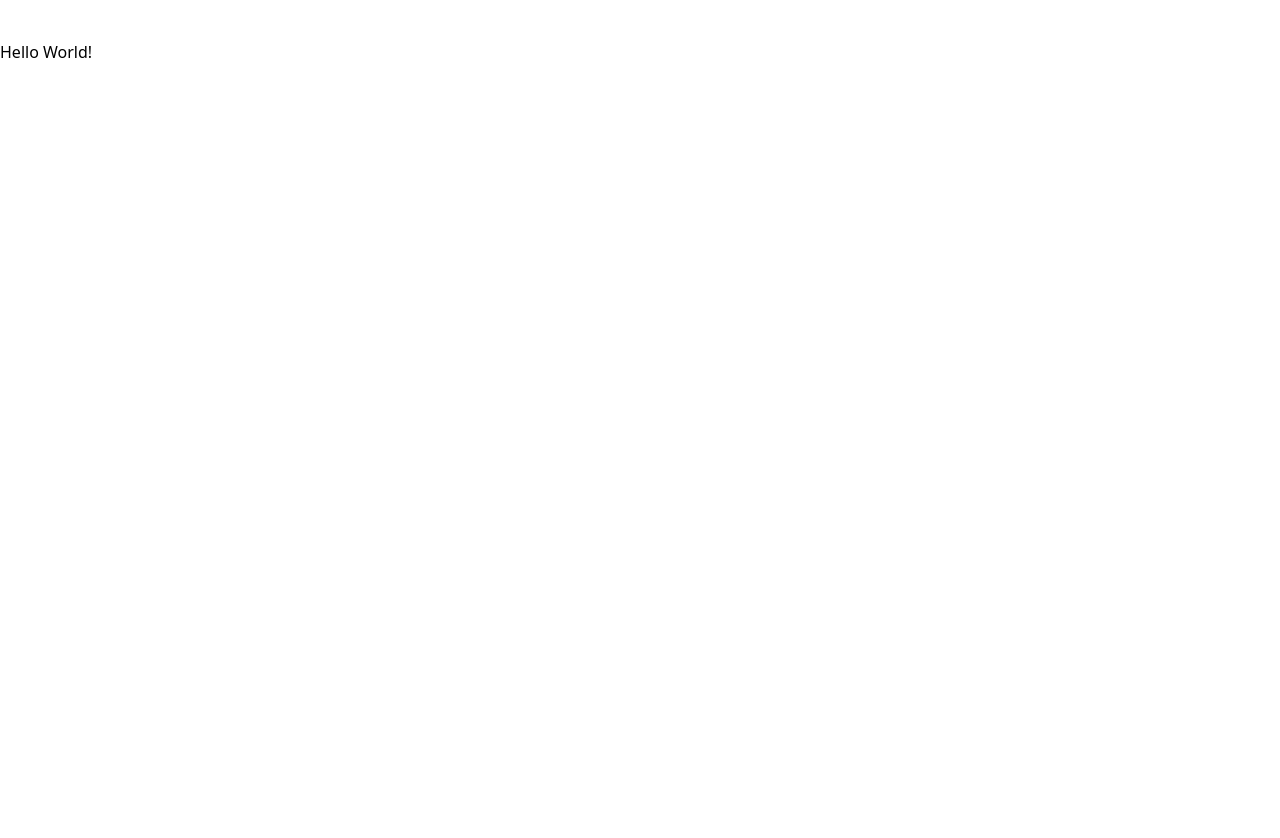
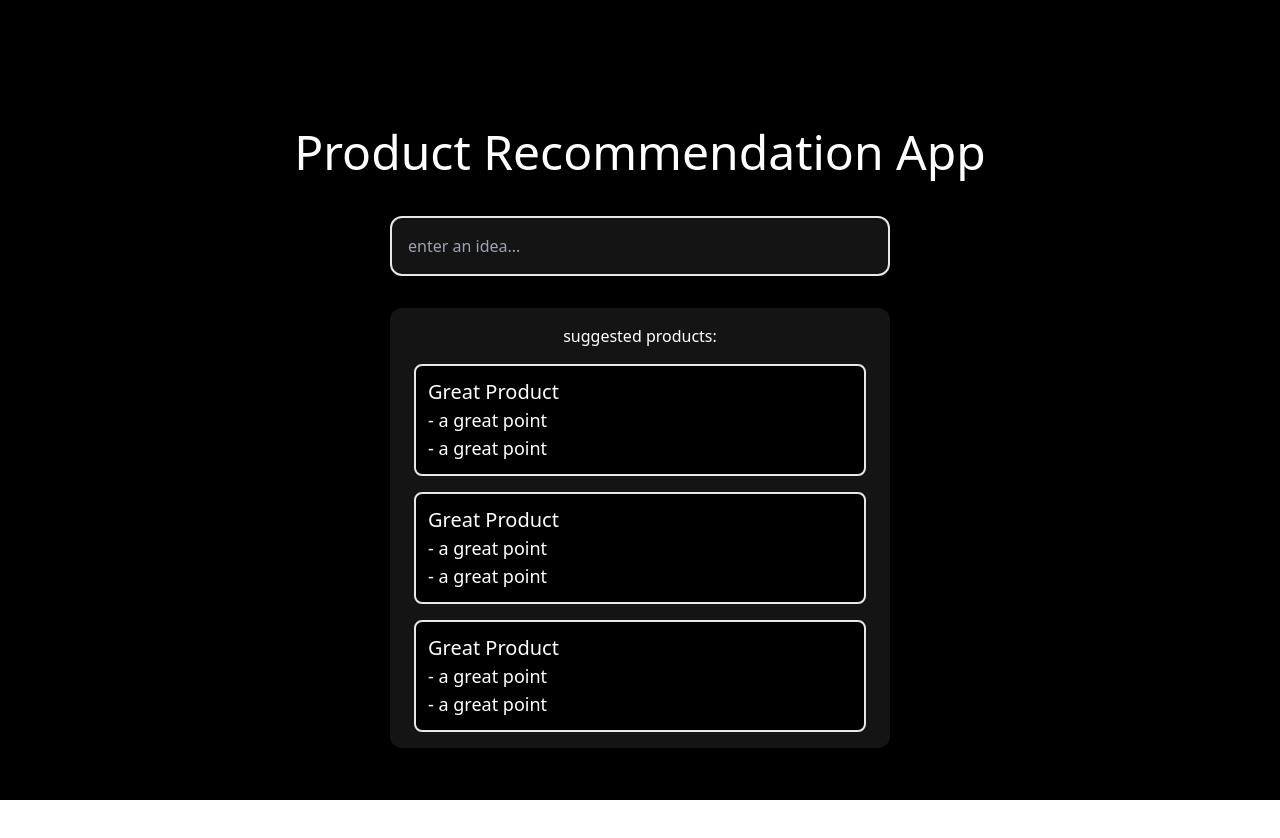
Before and after one commit to Zendovo/product-recommendation, a React app in the folder client/: page / in a window 1280 px wide. Shown: the top 838 px of the page. Before the commit the page ends 800 px from the top, so only its background shows below. Built offline with nearby package versions, Linux system fonts and the light colour scheme.

Commit message:
create basic ui design

```diff
--- /dev/null
+++ b/client/src/components/Product.tsx
@@ -0,0 +1,11 @@
+import * as React from 'react';
+
+export default function () {
+  return (
+    <div className="p-3 flex flex-col justify-items-start text-left bg-black rounded-lg border-2 mt-4">
+      <div className="text-xl">Great Product</div>
+      <div className="text-lg">- a great point</div>
+      <div className="text-lg">- a great point</div>
+    </div>
+  );
+}
--- a/client/src/main.css
+++ b/client/src/main.css
@@ -1,3 +1,9 @@
 @tailwind base;
 @tailwind components;
 @tailwind utilities;
+
+.glass {
+  -webkit-backdrop-filter: blur(8px); /* Safari 9+ */
+  backdrop-filter: blur(8px); /* Chrome and Opera */
+  box-shadow: inset 0 0 0 200px rgba(255, 255, 255, 0.08);
+}
--- a/client/src/root.tsx
+++ b/client/src/root.tsx
@@ -1,5 +1,27 @@
 import * as React from 'react';
+import Product from './components/Product';
 
 export default function () {
-  return <div className='mt-10'>Hello World!</div>;
+  return (
+    <div className="bg-black h-screen text-white">
+      <div className="container m-auto flex flex-col justify-center justify-items-center text-center py-32">
+        <div className="text-5xl">Product Recommendation App</div>
+        <div className="flex justify-around">
+          <input
+            className="mt-10 rounded-xl px-4 py-4 min-w-[500px] bg-black border-2 glass"
+            type="text"
+            placeholder="enter an idea..."
+          />
+        </div>
+        <div className="flex justify-around mt-6">
+          <div className="flex flex-col glass mt-2 min-w-[500px] py-4 px-6 rounded-xl">
+            suggested products:
+            <Product />
+            <Product />
+            <Product />
+          </div>
+        </div>
+      </div>
+    </div>
+  );
 }
```
